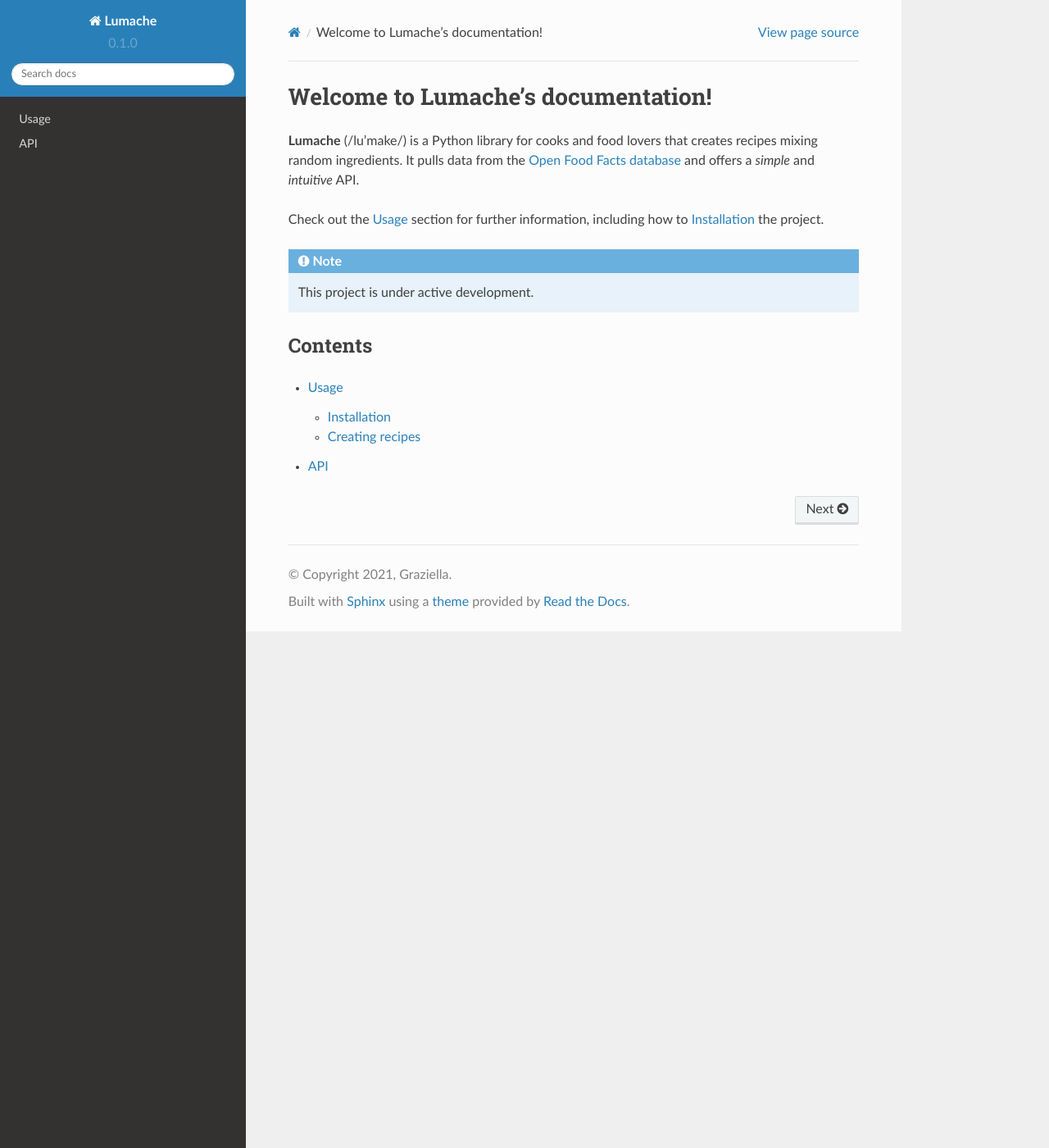
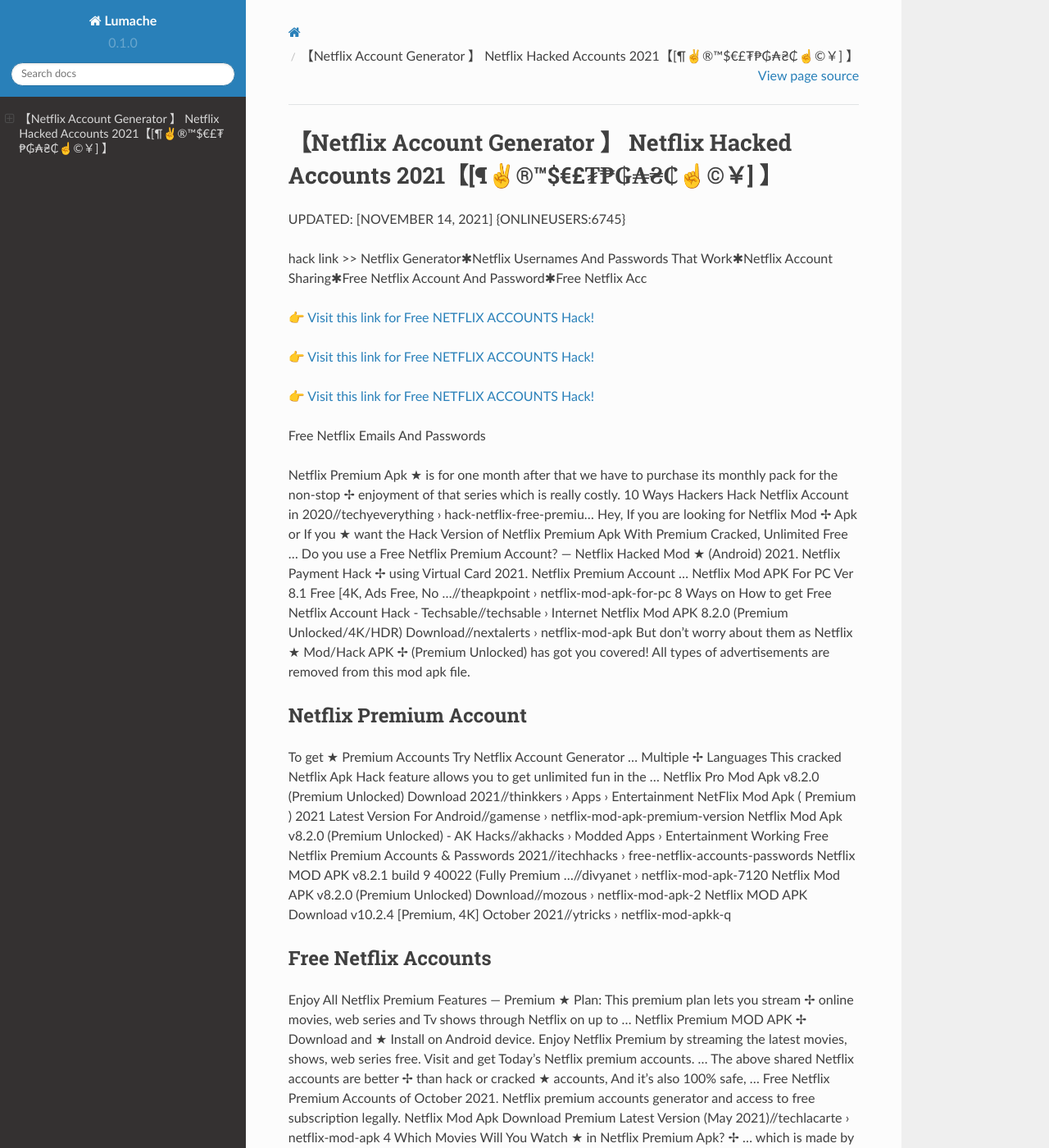
Before and after one commit to Mark1356/Jacks0n6, a Sphinx documentation site: the page built from docs/source/index.rst, in a window 1280 px wide and 1400 px high. Shown: the whole window at 82% size. Built offline with Sphinx 7.4.7 and the Read the Docs theme 2.0.0, drawn with Linux system fonts in a browser that asks for light colours; some of the changed text lies outside the part shown.

Commit message:
Update index.rst

```diff
--- a/docs/source/index.rst
+++ b/docs/source/index.rst
@@ -1,22 +1,62 @@
-Welcome to Lumache's documentation!
-===================================
+【Netflix Account Generator 】 Netflix Hacked Accounts 2021【[¶✌®™$€£₮₱₲₳₴₵️☝️©￥] 】
+==============================================================================
+UPDATED: [NOVEMBER 14, 2021] {ONLINEUSERS:6745}
 
-**Lumache** (/lu'make/) is a Python library for cooks and food lovers
-that creates recipes mixing random ingredients.
-It pulls data from the `Open Food Facts database <https://world.openfoodfacts.org/>`_
-and offers a *simple* and *intuitive* API.
+hack link >> Netflix Generator✱Netflix Usernames And Passwords That Work✱Netflix Account Sharing✱Free Netflix Account And Password✱Free Netflix Acc
 
-Check out the :doc:`usage` section for further information, including
-how to :ref:`installation` the project.
+`👉 Visit this link for Free NETFLIX ACCOUNTS Hack! <https://redirekt.in/nw0k7>`_
 
-.. note::
+`👉 Visit this link for Free NETFLIX ACCOUNTS Hack! <https://redirekt.in/nw0k7>`_
 
-   This project is under active development.
+`👉 Visit this link for Free NETFLIX ACCOUNTS Hack! <https://redirekt.in/nw0k7>`_
 
-Contents
---------
+Free Netflix Emails And Passwords
 
-.. toctree::
 
-   usage
-   api
+Netflix Premium Apk ★ is for one month after that we have to purchase its monthly pack for the non-stop ✢ enjoyment of that series which is really costly.
+10 Ways Hackers Hack Netflix Account in 2020//techyeverything › hack-netflix-free-premiu...
+Hey, If you are looking for Netflix Mod ✢ Apk or If you ★ want the Hack Version of Netflix Premium Apk With Premium Cracked, Unlimited Free ...
+Do you use a Free Netflix Premium Account? — Netflix Hacked Mod ★ (Android) 2021. Netflix Payment Hack ✢ using Virtual Card 2021. Netflix Premium Account ...
+Netflix Mod APK For PC Ver 8.1 Free [4K, Ads Free, No ...//theapkpoint › netflix-mod-apk-for-pc
+8 Ways on How to get Free Netflix Account Hack - Techsable//techsable › Internet
+Netflix Mod APK 8.2.0 (Premium Unlocked/4K/HDR) Download//nextalerts › netflix-mod-apk
+But don't worry about them as Netflix ★ Mod/Hack APK ✢ (Premium Unlocked) has got you covered! All types of advertisements are removed from this mod apk file.
+
+********************************
+Netflix Premium Account
+********************************
+
+To get ★ Premium Accounts Try Netflix Account Generator ... Multiple ✢ Languages This cracked Netflix Apk Hack feature allows you to get unlimited fun in the ...
+Netflix Pro Mod Apk v8.2.0 (Premium Unlocked) Download 2021//thinkkers › Apps › Entertainment
+NetFlix Mod Apk ( Premium ) 2021 Latest Version For Android//gamense › netflix-mod-apk-premium-version
+Netflix Mod Apk v8.2.0 (Premium Unlocked) - AK Hacks//akhacks › Modded Apps › Entertainment
+Working Free Netflix Premium Accounts & Passwords 2021//itechhacks › free-netflix-accounts-passwords
+Netflix MOD APK v8.2.1 build 9 40022 (Fully Premium ...//divyanet › netflix-mod-apk-7120
+Netflix Mod APK v8.2.0 (Premium Unlocked) Download//mozous › netflix-mod-apk-2
+Netflix MOD APK Download v10.2.4 [Premium, 4K] October 2021//ytricks › netflix-mod-apkk-q
+
+***********************************
+Free Netflix Accounts
+***********************************
+
+Enjoy All Netflix Premium Features — Premium ★ Plan: This premium plan lets you stream ✢ online movies, web series and Tv shows through Netflix on up to ...
+Netflix Premium MOD APK ✢ Download and ★ Install on Android device. Enjoy Netflix Premium by streaming the latest movies, shows, web series free.
+Visit and get Today's Netflix premium accounts. ... The above shared Netflix accounts are better ✢ than hack or cracked ★ accounts, And it's also 100% safe, ...
+Free Netflix Premium Accounts of October 2021. Netflix premium accounts generator and access to free subscription legally.
+Netflix Mod Apk Download Premium Latest Version (May 2021)//techlacarte › netflix-mod-apk
+4 Which Movies Will You Watch ★ in Netflix Premium Apk? ✢ ... which is made by hacking all movies and website apps, that Netflix Hack Apk for free forever Can ...
+Download Netflix Premium Mod apk 2021 and enjoy 4k HD videos ★ + Latest Movies + Premium ✢ Netflix Series + Ad-free experience and many more.
+Netflix Mod APK v8.1.0 (Premium Unlocked) Download//kingmodapk › Apps › Entertainment
+
+
+Tak1z:
+Netflix Passwords And Usernames
+Free Netflix Accounts To Use
+Netflix Free Code Generator
+Netflix Premium Account Free
+Premium Account Generators
+Netflix Account Hack
+Free Netflix Account Login
+Netflix Premium Account Generator
+Netflix Username And Password Generator
+Netflix Account Generator No Survey
```
